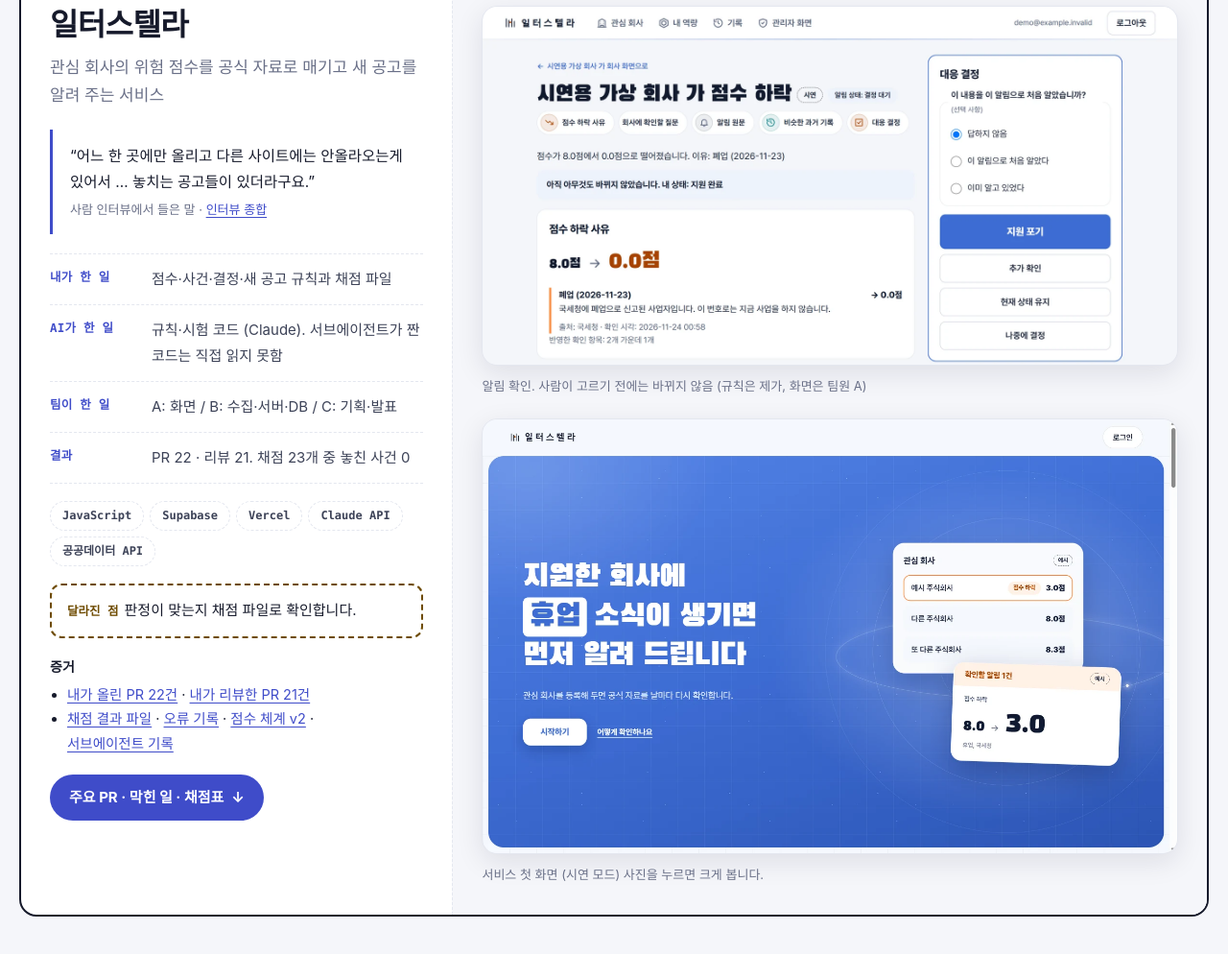
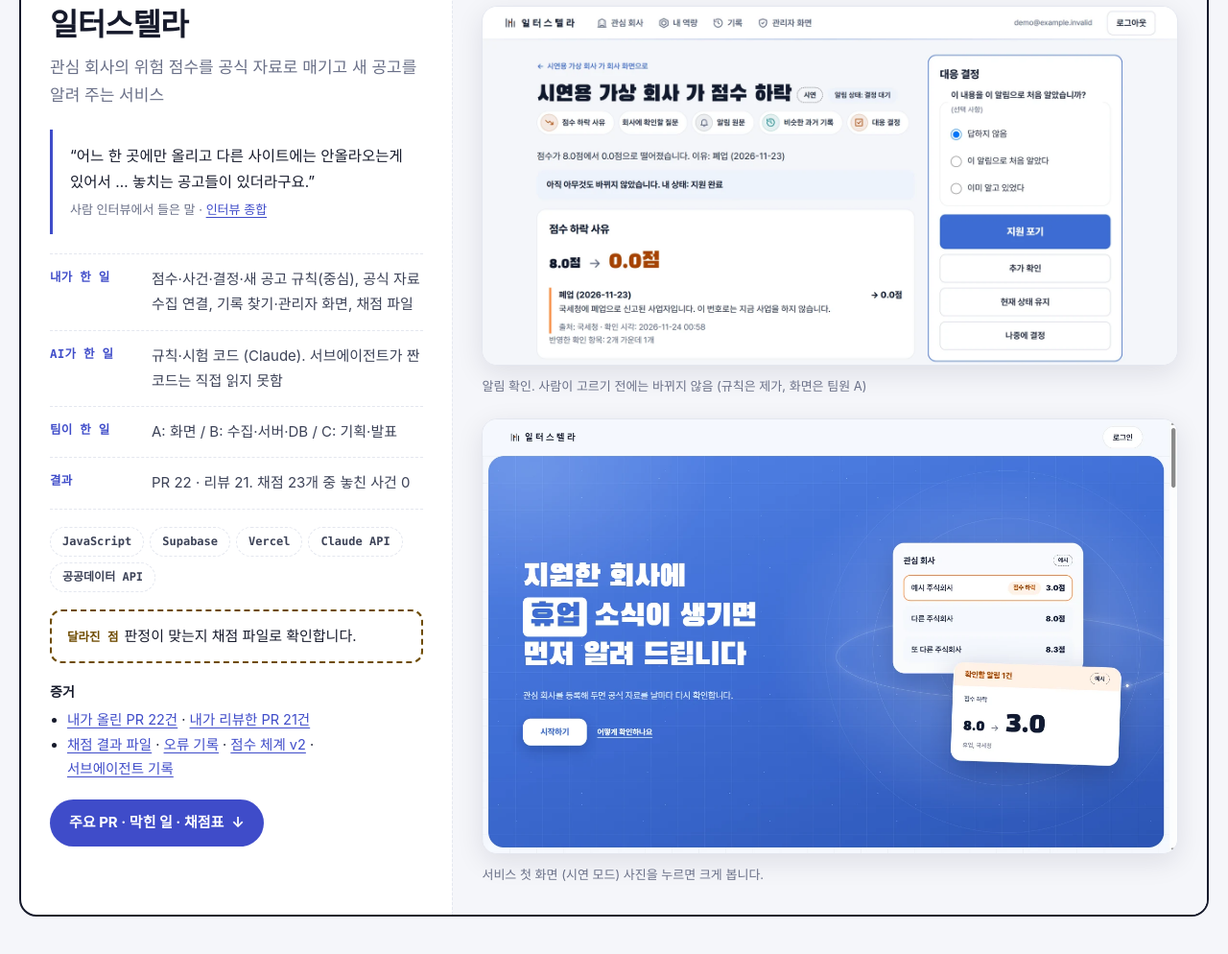
Before and after one commit to 2rodmlquf-bit/portfolio, a plain HTML site: page index.html in a window 1280 px wide. Shown: the part 5321-6315 px from the top of the page at 96% size. Drawn offline with Linux system fonts and the light colour scheme.

Commit message:
일터스텔라 '내가 한 일'을 PR 기록대로 넓힘
점수·사건 규칙과 채점만 적혀 있었는데, 실제 PR에는 공식 자료 수집 연결(#2 #16 #18 #31)과
기록 찾기·관리자 화면(#22 #33 #34)도 있어 빠진 몫을 채움.

Co-Authored-By: Claude Opus 5.5 <noreply@anthropic.com>

```diff
--- a/index.html
+++ b/index.html
@@ -255,7 +255,7 @@
         <footer>사람 인터뷰에서 들은 말 · <a href="https://github.com/jhk4308/LS-VibeCoding-Project2/blob/main/interviews/2026-11-18-%EC%9D%B8%ED%84%B0%EB%B7%B0-%EC%A2%85%ED%95%A9.md">인터뷰 종합</a></footer>
       </blockquote>
       <dl class="rows">
-        <div><dt>내가 한 일</dt><dd>점수·사건·결정·새 공고 규칙과 채점 파일</dd></div>
+        <div><dt>내가 한 일</dt><dd>점수·사건·결정·새 공고 규칙(중심), 공식 자료 수집 연결, 기록 찾기·관리자 화면, 채점 파일</dd></div>
         <div><dt>AI가 한 일</dt><dd>규칙·시험 코드 (Claude). 서브에이전트가 짠 코드는 직접 읽지 못함</dd></div>
         <div><dt>팀이 한 일</dt><dd>A: 화면 / B: 수집·서버·DB / C: 기획·발표</dd></div>
         <div><dt>결과</dt><dd>PR 22 · 리뷰 21. 채점 23개 중 놓친 사건 0</dd></div>
```
Also changed, not shown: 1 other file.
